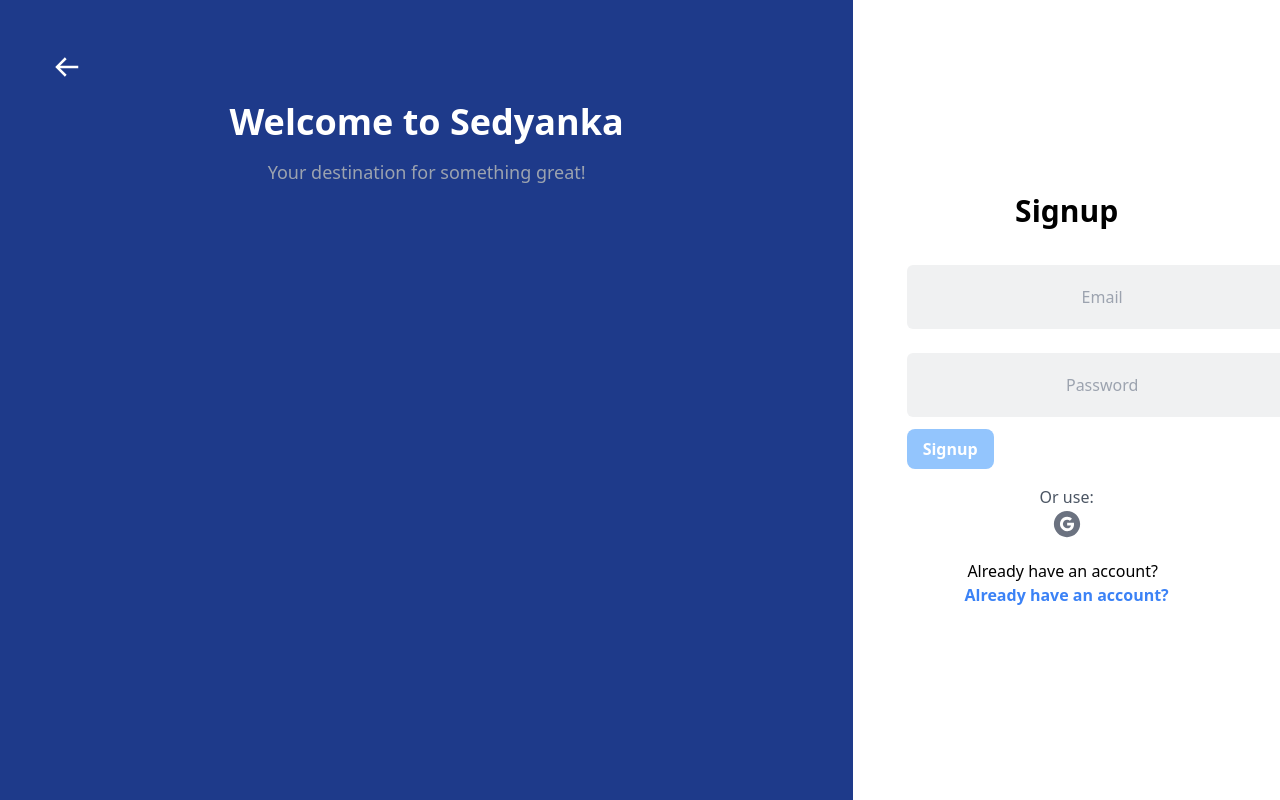
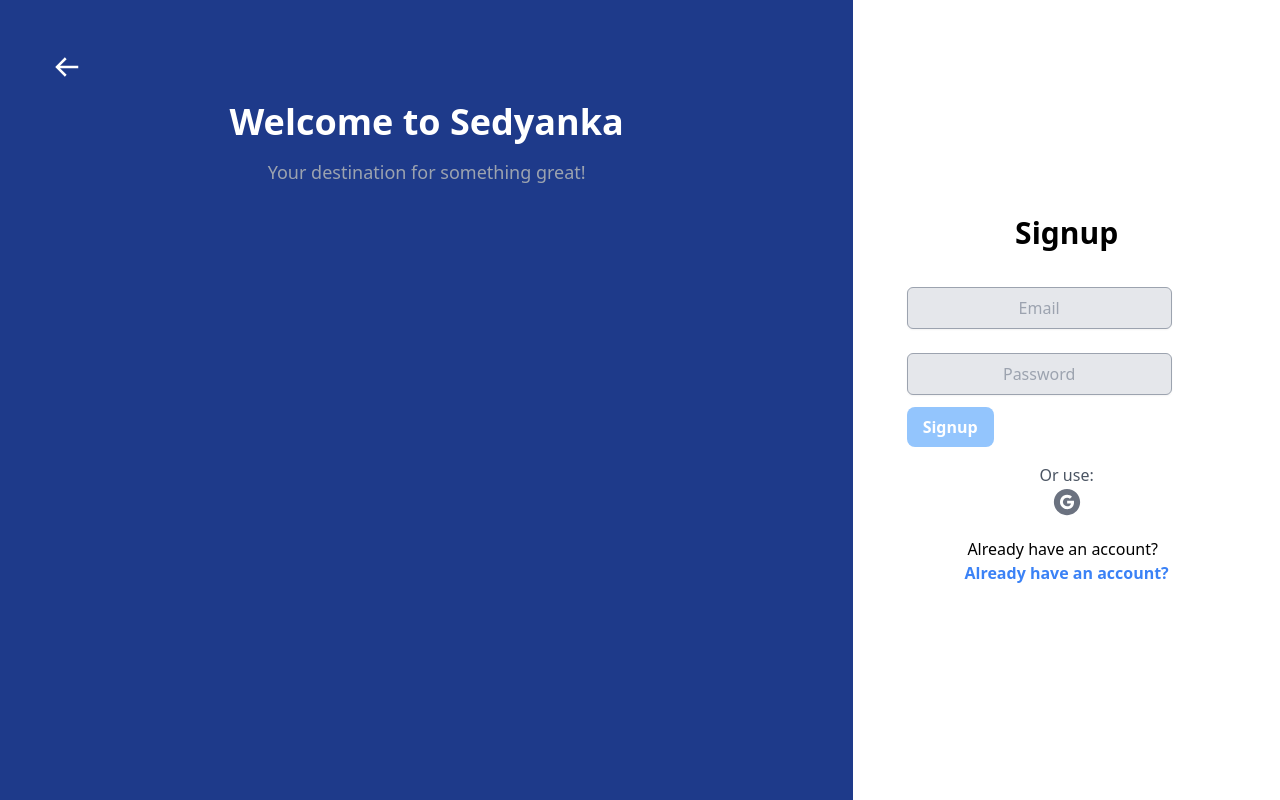
Before and after one commit to DZhivkovv/chat-app, a React (Create React App) app in the folder client/: page /signup in a window 1280 px wide. Built offline with nearby package versions, Linux system fonts and the light colour scheme; no server answers.

Commit message:
style: Change style of Input and Message(authentication) components

```diff
--- a/client/src/components/Input.jsx
+++ b/client/src/components/Input.jsx
@@ -1,9 +1,16 @@
-import React from 'react'
+import React from 'react';
 
 // Reusable input field component
-const Input = ({placeholder, type, value, onChange}) => {
-  return <input className='rounded-md px-20 py-5 my-3 text-center bg-opacity-10 bg-gray-500' type={type} placeholder={placeholder} onChange={onChange} value={value}/>
+const Input = ({ placeholder, type, value, onChange }) => {
+  return (
+    <input
+      className='rounded-md px-4 py-2 my-3 text-center bg-gray-200 border border-gray-400 shadow-sm'
+      type={type}
+      placeholder={placeholder}
+      onChange={onChange}
+      value={value}
+    />
+  );
+};
 
-}
-
-export default Input
+export default Input;
--- a/client/src/components/authentication/Message.jsx
+++ b/client/src/components/authentication/Message.jsx
@@ -21,8 +21,8 @@ export const LoginMessage = ({ error = '' }) => {
     }
 
     return (
-        <div>
-            <p className='text-red-500 font-bold mt-5'>{message}</p>
+        <div className='absolute bottom-10 my-5'>
+            <p className='text-red-500 font-bold'>{message}</p>
         </div>
     );
 };
@@ -45,8 +45,8 @@ export const SignupMessage = ({ error = '' }) => {
     }
 
     return (
-        <div>
-            <p className='text-red-500 font-bold mt-5'>{message}</p>
+        <div className='absolute bottom-10 my-5'>
+            <p className='text-red-500 font-bold'>{message}</p>
         </div>
     );
 };
```
